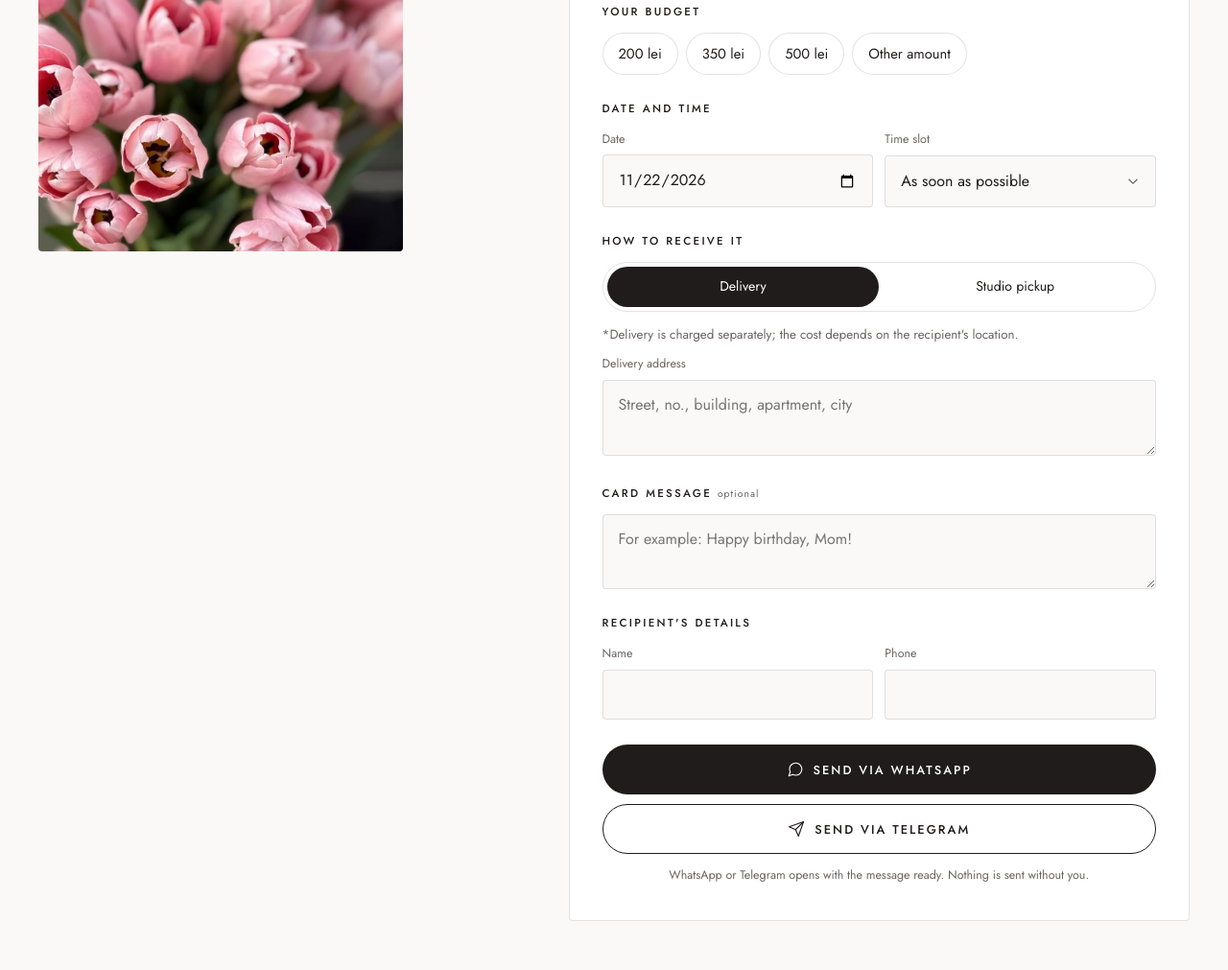
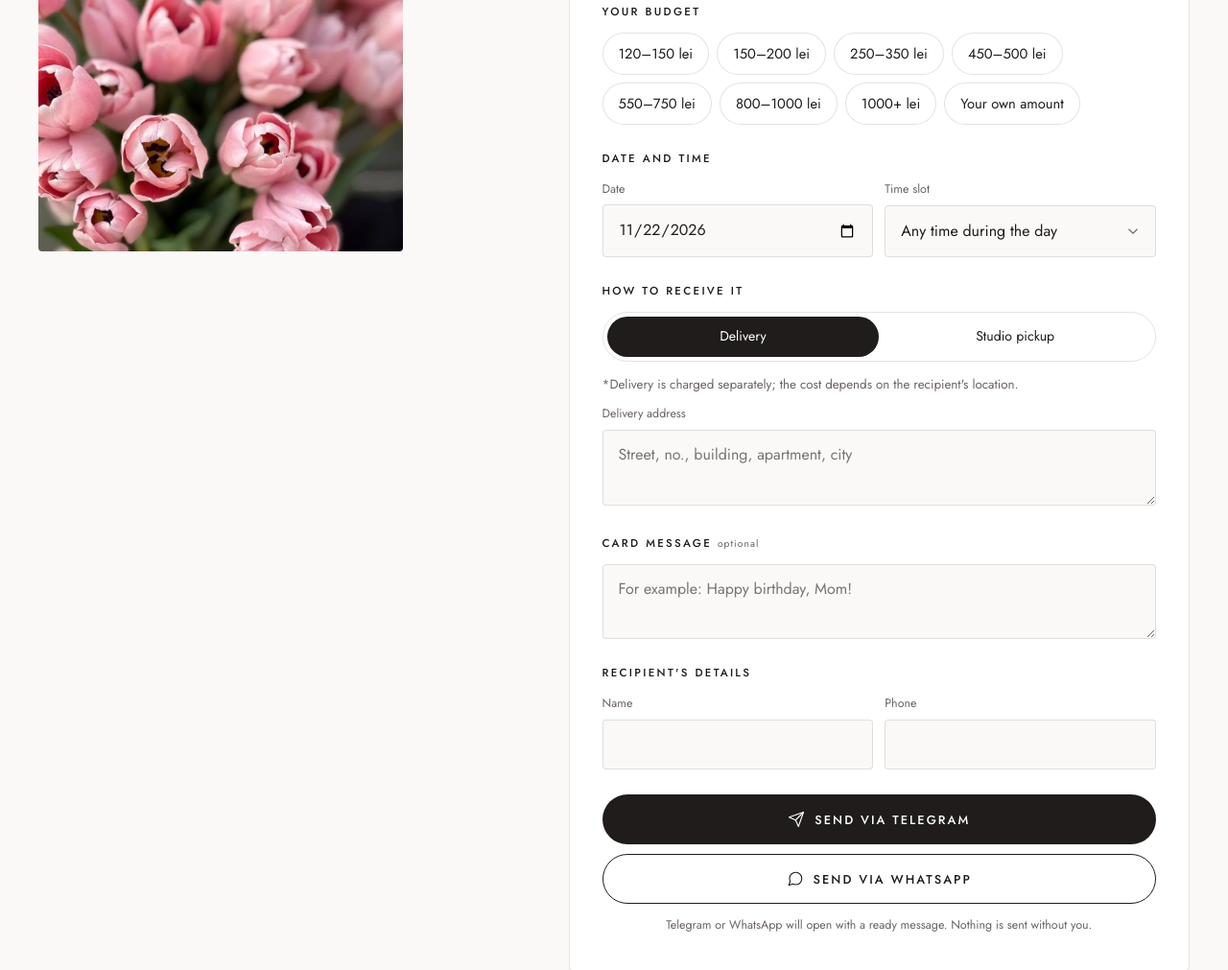
Before and after one commit to SerhiiDobriev/kvity-site, a plain HTML site: page site/index.html in a window 1280 px wide. Shown: the part 8199-9210 px from the top of the page at 96% size. Drawn offline with Linux system fonts and the light colour scheme.

Commit message:
Owner's requests (8-10): her budget ranges, her time slots with own-time field (no 'asap'), Telegram first for UA/EN and WhatsApp only for RO (form + sticky chat), Russian phones open Ukrainian
Co-Authored-By: Claude Opus 5.5 <noreply@anthropic.com>

```diff
--- a/site/css/style.css
+++ b/site/css/style.css
@@ -639,3 +639,4 @@ p { text-wrap: pretty; }
 
 /* Приписка под «Доставка» */
 .form__note { margin: 0 0 10px; color: var(--ink-soft); line-height: 1.4; }
+#customTimeBox { margin-top: 12px; }
--- a/site/index.html
+++ b/site/index.html
@@ -24,11 +24,11 @@
   <link rel="preload" href="fonts/jost-latin.woff2" as="font" type="font/woff2" crossorigin>
   <link rel="preload" href="fonts/montserrat-latin.woff2" as="font" type="font/woff2" crossorigin>
   <link rel="preload" as="image" href="img/buchet-trandafiri-piersica-kvity-constanta.webp">
-  <link rel="stylesheet" href="css/style.css?v=3.3">
+  <link rel="stylesheet" href="css/style.css?v=3.4">
   <!-- defer: скрипты качаются параллельно и не задерживают первую отрисовку (важно для Safari на медленном интернете) -->
-  <script src="js/config.js?v=3.2" defer></script>
-  <script src="js/i18n.js?v=3.5" defer></script>
-  <script src="js/main.js?v=3.3" defer></script>
+  <script src="js/config.js?v=3.3" defer></script>
+  <script src="js/i18n.js?v=3.6" defer></script>
+  <script src="js/main.js?v=3.4" defer></script>
 </head>
 <body>
 
--- a/site/js/config.js
+++ b/site/js/config.js
@@ -20,8 +20,8 @@ window.KVITY_CONFIG = {
   telegramOrders: "kvity_manager",
   instagram: "https://www.instagram.com/kvity_flori/",
 
-  // Бюджеты в леях (кнопки в форме). «Своя сумма» добавляется автоматически.
-  budgets: [200, 350, 500],
+  // Бюджеты в леях (кнопки в форме), список Алины 22.11.2026. «Власна сума» добавляется автоматически.
+  budgets: ["120–150", "150–200", "250–350", "450–500", "550–750", "800–1000", "1000+"],
 
   studios: [
     {
--- a/site/js/i18n.js
+++ b/site/js/i18n.js
@@ -121,6 +121,7 @@ window.KVITY_I18N = {
       date: "Data",
       time: "Interval",
       asap: "Cât mai repede",
+      slots: { morning: "În prima jumătate a zilei (până la 13:00)", anytime: "Oricând în timpul zilei", custom: "Alt interval orar", customLabel: "Ora dorită", customPh: "Scrie intervalul dorit" },
       method: "Cum primești comanda",
       delivery: "Livrare",
       deliveryNote: "*Livrarea se plătește separat, costul depinde de adresa destinatarului.",
@@ -303,13 +304,14 @@ window.KVITY_I18N = {
       style: "Which style do you prefer?",
       styles: ["Bouquet with hydrangeas and garden roses", "Bouquet without hydrangeas", "Unusual and signature", "I trust the florist"],
       budget: "Your budget",
-      custom: "Other amount",
+      custom: "Your own amount",
       customPh: "Your amount",
       currency: "lei",
       when: "Date and time",
       date: "Date",
       time: "Time slot",
       asap: "As soon as possible",
+      slots: { morning: "First half of the day (before 13:00)", anytime: "Any time during the day", custom: "Your own time slot", customLabel: "Preferred time", customPh: "Enter your preferred time" },
       method: "How to receive it",
       delivery: "Delivery",
       deliveryNote: "*Delivery is charged separately; the cost depends on the recipient's location.",
@@ -325,7 +327,7 @@ window.KVITY_I18N = {
       submit: "Send via WhatsApp",
       submitTg: "Send via Telegram",
       hint: "WhatsApp opens with the message ready. Nothing is sent without you.",
-      hintBoth: "WhatsApp or Telegram opens with the message ready. Nothing is sent without you.",
+      hintBoth: "Telegram or WhatsApp will open with a ready message. Nothing is sent without you.",
       ref: "Chosen example",
       remove: "Remove",
       required: "Please fill in this field",
@@ -492,13 +494,14 @@ window.KVITY_I18N = {
       style: "Який стиль вам ближчий?",
       styles: ["Букет з гортензіями та садовими трояндами", "Букет без використання гортензій", "Незвичайний та авторський", "Довіряю флористу"],
       budget: "Ваш бюджет",
-      custom: "Своя сума",
+      custom: "Власна сума",
       customPh: "Ваша сума",
       currency: "лей",
       when: "Дата і час",
       date: "Дата",
       time: "Інтервал",
       asap: "Якнайшвидше",
+      slots: { morning: "У першій половині дня (до 13:00)", anytime: "Будь-коли протягом дня", custom: "Власний часовий проміжок", customLabel: "Бажаний час", customPh: "Вкажіть бажаний час" },
       method: "Як отримати замовлення",
       delivery: "Доставка",
       deliveryNote: "*Доставка оплачується окремо, вартість залежить від локації отримувача.",
@@ -514,7 +517,7 @@ window.KVITY_I18N = {
       submit: "Надіслати у WhatsApp",
       submitTg: "Надіслати в Telegram",
       hint: "Відкриється WhatsApp з готовим повідомленням. Без вас нічого не надсилається.",
-      hintBoth: "Відкриється WhatsApp або Telegram з готовим повідомленням. Без вас нічого не надсилається.",
+      hintBoth: "Відкриється Telegram або WhatsApp з готовим повідомленням. Без вас нічого не надсилається.",
       ref: "Обраний приклад",
       remove: "Прибрати",
       required: "Заповніть це поле",
--- a/site/js/main.js
+++ b/site/js/main.js
@@ -38,7 +38,7 @@
     var saved = store.get("kvity-lang");
     if (saved && LANGS.indexOf(saved) > -1) return saved;
     var nav = (navigator.language || "ro").slice(0, 2).toLowerCase();
-    if (nav === "uk") return "ua";
+    if (nav === "uk" || nav === "ru") return "ua"; // телефон на русском — почти всегда наши: украинский (просьба Алины)
     if (nav === "en") return nav;
     return "ro";
   }
@@ -79,6 +79,7 @@
     renderSteps();
     renderChips();
     renderTimes();
+    renderChannels();
     renderStudios();
     renderRatings();
     renderFooter();
@@ -265,14 +266,32 @@
     }
   });
 
+  // Интервалы — список Алины; morning/anytime/custom подписываются из form.slots, custom открывает поле «Бажаний час»
+  var SLOTS = ["9:30–10:30", "10:30–11:30", "morning", "anytime", "custom"];
+  var customTime = (function () {
+    var box = document.createElement("label");
+    box.className = "input";
+    box.id = "customTimeBox";
+    box.hidden = true;
+    box.innerHTML = '<span></span><input type="text" id="timeCustom" maxlength="60">';
+    $("#time").closest(".row").insertAdjacentElement("afterend", box);
+    return box;
+  })();
+  function slotLabel(s) { return /^\d/.test(s) ? s : t("form.slots." + s); }
   function renderTimes() {
     var sel = $("#time"), prev = sel.value;
-    var slots = ["asap", "09:00–11:00", "11:00–13:00", "13:00–15:00", "15:00–17:00", "17:00–19:00"];
-    sel.innerHTML = slots.map(function (s) {
-      return '<option value="' + s + '">' + (s === "asap" ? esc(t("form.asap")) : s) + "</option>";
+    sel.innerHTML = SLOTS.map(function (s) {
+      return '<option value="' + s + '">' + esc(slotLabel(s)) + "</option>";
     }).join("");
-    if (prev) sel.value = prev;
+    sel.value = prev && SLOTS.indexOf(prev) > -1 ? prev : "anytime";
+    $("span", customTime).textContent = t("form.slots.customLabel");
+    $("#timeCustom").placeholder = t("form.slots.customPh");
+    customTime.hidden = sel.value !== "custom";
   }
+  $("#time").addEventListener("change", function () {
+    customTime.hidden = this.value !== "custom";
+    if (!customTime.hidden) $("#timeCustom").focus();
+  });
 
   (function initDate() {
     var d = new Date();
@@ -312,11 +331,19 @@
     if (err) { if (on) err.textContent = t("form.required"); else err.remove(); }
   }
 
-  // Кнопка Telegram видна, только если в config.js задан ник для заявок
-  var tgBtn = $('[data-channel="tg"]');
-  if (cfg.telegramOrders) {
-    tgBtn.hidden = false;
-    $(".form__hint").setAttribute("data-i18n", "form.hintBoth");
+  // Куда отправлять заявку (просьба Алины): румынский — только WhatsApp;
+  // украинский и английский — сначала Telegram (тёмная кнопка), потом WhatsApp.
+  function tgFirst() { return !!cfg.telegramOrders && lang !== "ro"; }
+  function renderChannels() {
+    var waBtn = $('#orderForm [data-channel="wa"]'), tgBtn = $('#orderForm [data-channel="tg"]');
+    var both = tgFirst();
+    tgBtn.hidden = !both;
+    waBtn.parentNode.insertBefore(both ? tgBtn : waBtn, both ? waBtn : tgBtn);
+    tgBtn.classList.toggle("btn--dark", both); tgBtn.classList.toggle("btn--line", !both);
+    waBtn.classList.toggle("btn--dark", !both); waBtn.classList.toggle("btn--line", both);
+    var hint = $(".form__hint");
+    hint.setAttribute("data-i18n", both ? "form.hintBoth" : "form.hint");
+    hint.textContent = t(both ? "form.hintBoth" : "form.hint");
   }
   var channel = "wa";
   $$("#orderForm [data-channel]").forEach(function (b) {
@@ -370,7 +397,8 @@
       lines.push("• " + m("budget") + ": " + b + " " + t("form.currency"));
     }
     var time = $("#time").value;
-    lines.push("• " + m("date") + ": " + $("#date").value.split("-").reverse().join(".") + ", " + (time === "asap" ? t("form.asap") : time));
+    var timeText = time === "custom" ? ($("#timeCustom").value.trim() || slotLabel("custom")) : slotLabel(time);
+    lines.push("• " + m("date") + ": " + $("#date").value.split("-").reverse().join(".") + ", " + timeText);
     if (state.method === "delivery") lines.push("• " + m("delivery") + ": " + $("#address").value.trim());
     else lines.push("• " + m("pickup") + ": KVITY " + cfg.studios[state.studio || 0].name);
     var card = $("#card").value.trim();
@@ -469,7 +497,14 @@
       '<a href="https://anpc.ro/ce-este-sal/" target="_blank" rel="noopener">' + esc(t("footer.sal")) + "</a></li>" +
       '<li class="footer__note">' + esc(t("footer.cookies")) + "</li>";
     $$(".js-call").forEach(function (a) { a.href = tel(cfg.phone); });
-    $$(".js-wa").forEach(function (a) { a.href = wa; });
+    // Кнопка чата внизу экрана: на румынском WhatsApp, на украинском и английском Telegram менеджера
+    var tgChat = tgFirst();
+    $$(".js-wa").forEach(function (a) {
+      a.href = tgChat ? "https://t.me/" + cfg.telegramOrders : wa;
+      a.setAttribute("aria-label", tgChat ? "Telegram" : "WhatsApp");
+      var use = $("use", a);
+      if (use) use.setAttribute("href", tgChat ? "#i-send" : "#i-chat");
+    });
     $("#year").textContent = new Date().getFullYear();
   }
 
```
Also changed, not shown: site/v3/index.html (+3 -3 lines), site/v4/index.html (+3 -3 lines), site/v5/index.html (+3 -3 lines), site/v6/index.html (+3 -3 lines).
